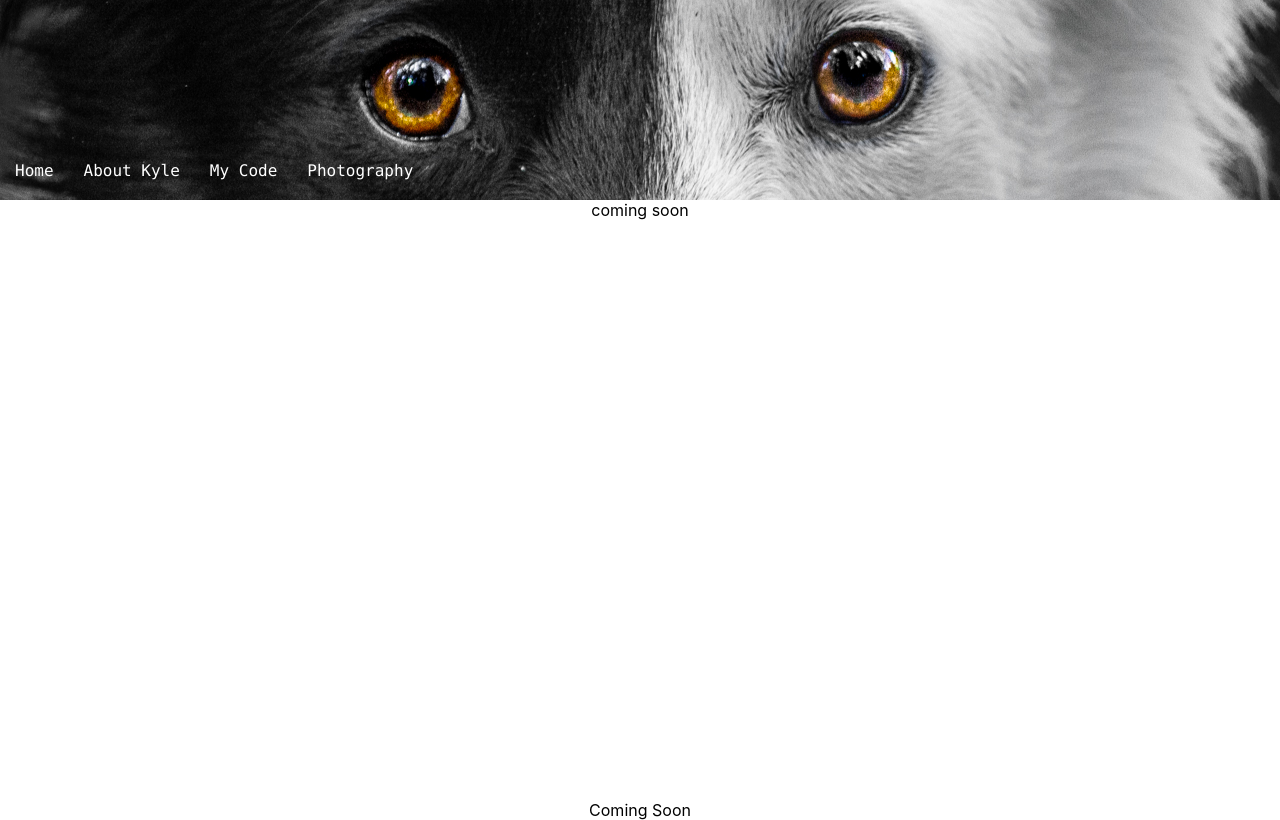
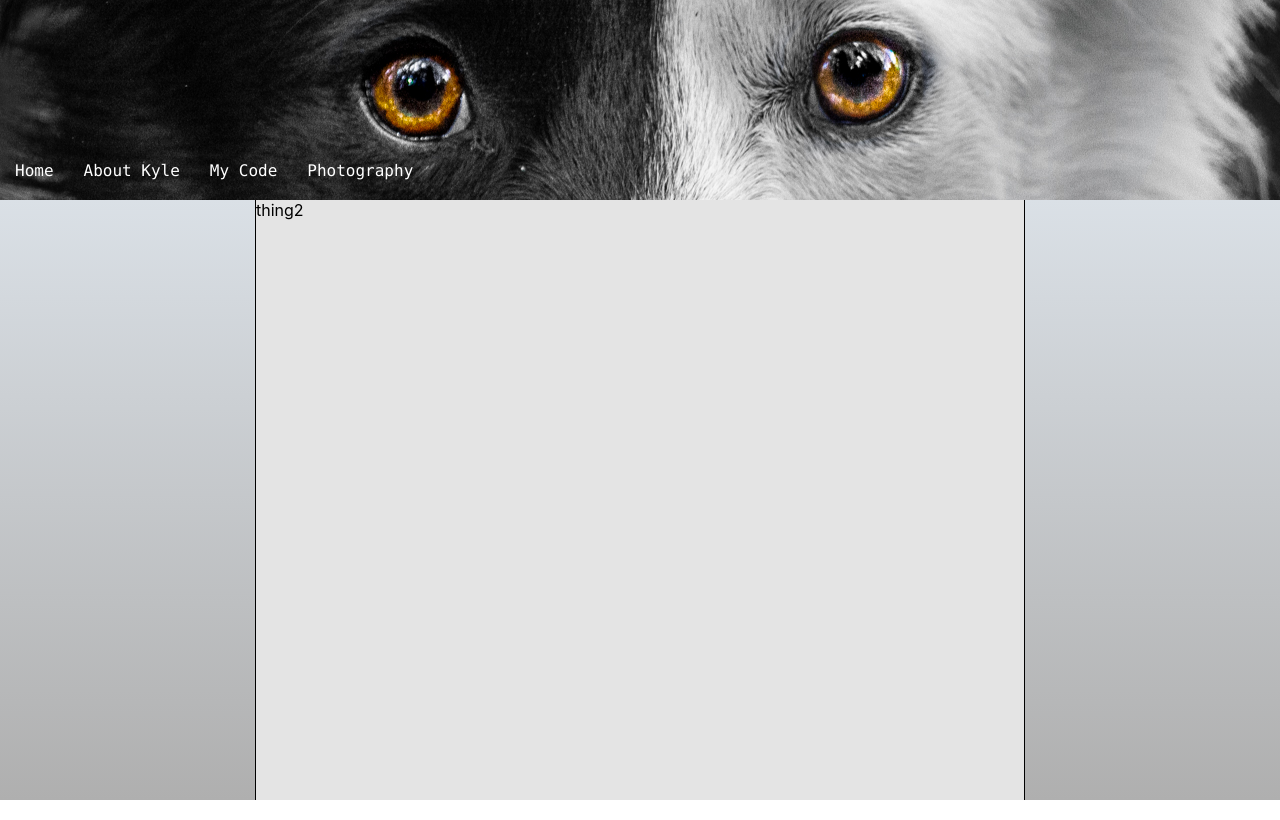
Before and after one commit to tilley-kyle/kyle-portfolio, a React (Create React App) app: page / in a window 1280 px wide. Built offline with nearby package versions, Linux system fonts and the light colour scheme.

Commit message:
got background to something acceptable for now

```diff
--- a/src/App.js
+++ b/src/App.js
@@ -49,7 +49,6 @@ class App extends React.Component {
             </Route>
           </Switch>
         </Router>
-        <div className="temp">Coming Soon</div>
       </div>
     );
   }
--- a/src/components/Home.css
+++ b/src/components/Home.css
@@ -1,3 +1,21 @@
 .temp {
   text-align: center;
 }
+
+.home-container {
+  display: grid;
+  grid-template-columns: 1fr 60vmax 1fr;
+  background-image: linear-gradient(#DAE0E6, #afafaf)
+}
+
+.left-column {
+  border-right: 1px solid black;
+}
+
+.center-column {
+  background-color: rgb(228, 228, 228);
+}
+
+.right-column {
+  border-left: 1px solid black
+}
--- a/src/components/Home.jsx
+++ b/src/components/Home.jsx
@@ -2,7 +2,11 @@ import React from 'react';
 import './Home.css';
 
 const Home = () => (
-  <div className="temp">coming soon</div>
+  <div className="home-container">
+    <div className="left-column"></div>
+    <div className="center-column">thing2</div>
+    <div className="right-column"></div>
+  </div>
 )
 
 export default Home;
```
